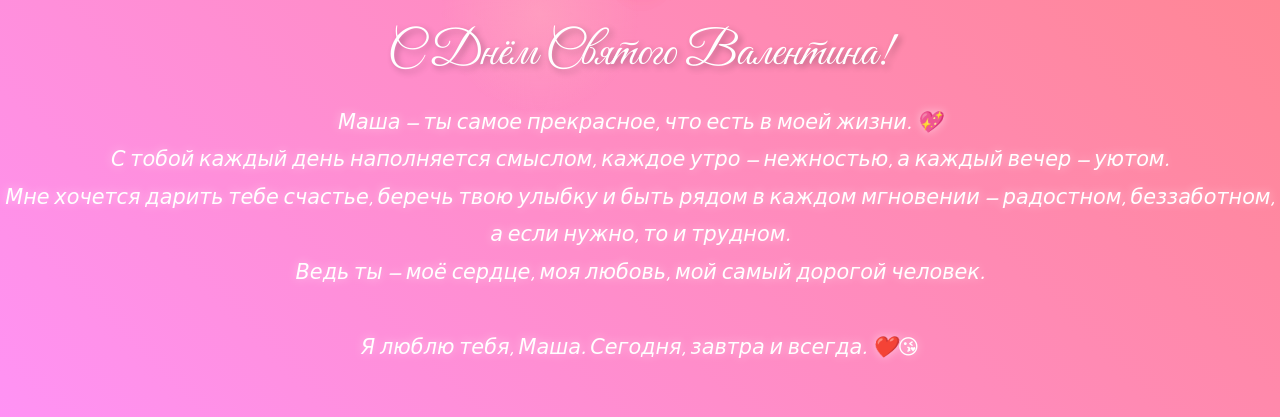
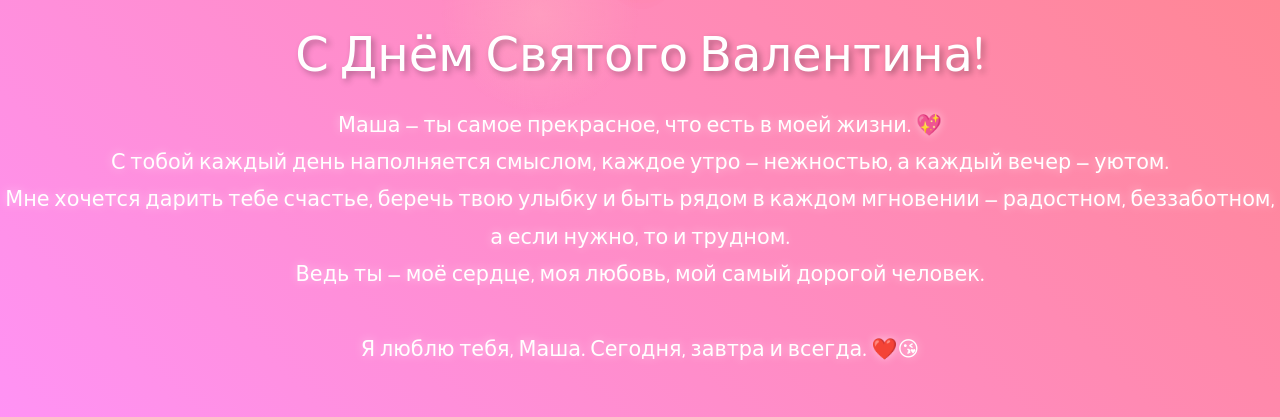
Before and after one commit to DYFlhb/Val, a plain HTML site: page valentin/valentine.html in a window 1280 px wide. Shown: the part 286-703 px from the top of the page. Drawn offline with Linux system fonts and the light colour scheme.

Commit message:
Update valentine.html

```diff
--- a/valentin/valentine.html
+++ b/valentin/valentine.html
@@ -74,7 +74,7 @@
 
         .message {
             color: white;
-            font-family: 'Great Vibes', cursive;
+            font-family: 'Patrick Hand', cursive;
             font-size: 3em;
             text-shadow: 3px 3px 6px rgba(0, 0, 0, 0.3);
             margin: 20px;
@@ -103,7 +103,6 @@
             font-family: 'Patrick Hand', cursive;
             font-size: 1.3em;
             line-height: 1.8;
-            font-style: italic;
             margin-top: 20px;
             opacity: 0;
             animation: fadeIn 2s ease-in-out 1s forwards;
```
